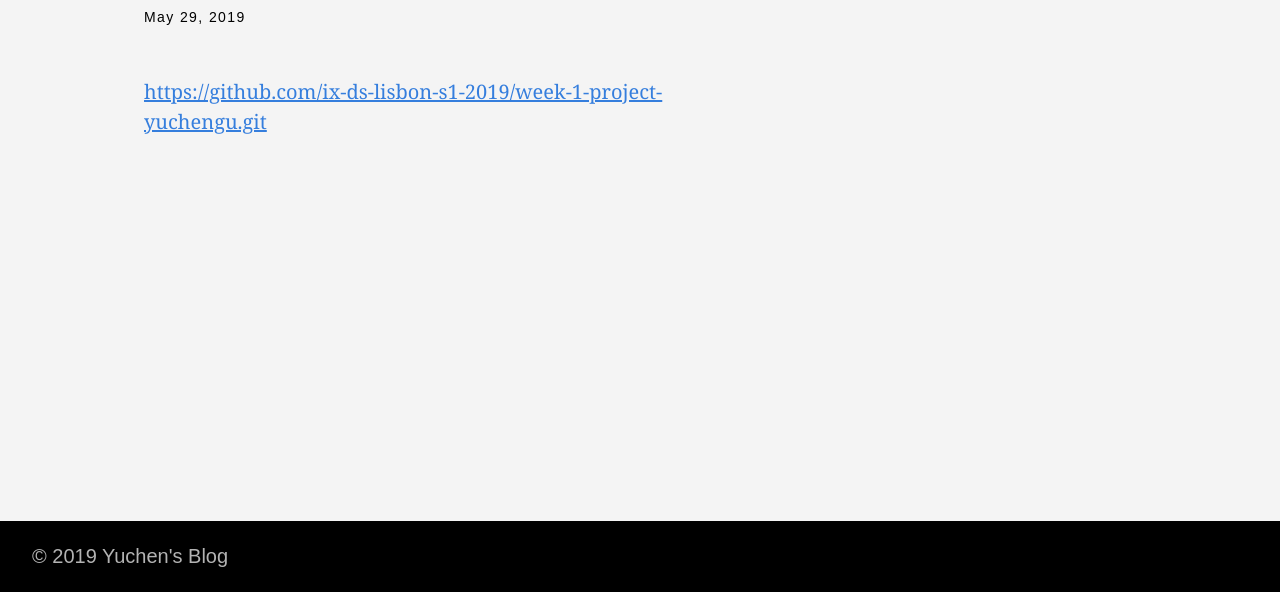
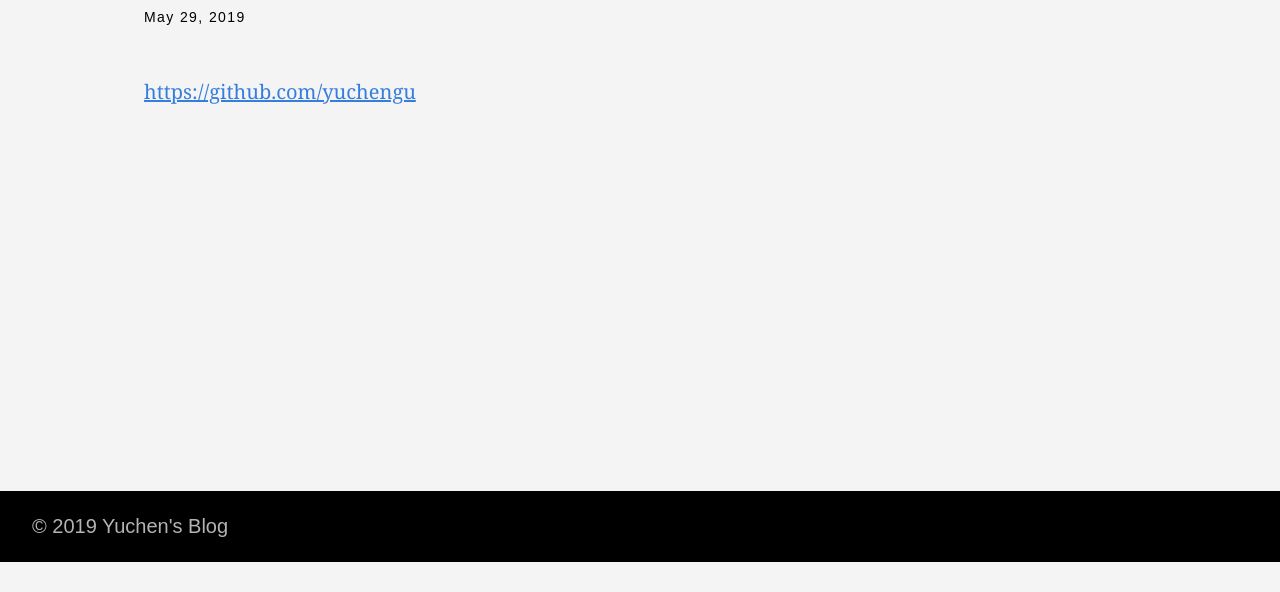
Before and after one commit to yuchengu/yuchengu.github.io, a plain HTML site: page posts/my-first-post-yay/index.html in a window 1280 px wide. Shown: the part 236-828 px from the top of the page. After the commit the page ends 800 px from the top, so only its background shows below. Drawn offline with Linux system fonts and the light colour scheme.

Commit message:
Update index.html

```diff
--- a/posts/my-first-post-yay/index.html
+++ b/posts/my-first-post-yay/index.html
@@ -29,14 +29,14 @@
 
 
     <meta property="og:title" content="My First Post Yay" />
-<meta property="og:description" content="https://github.com/ix-ds-lisbon-s1-2019/week-1-project-yuchengu.git" />
+<meta property="og:description" content=" https://github.com/yuchengu" />
 <meta property="og:type" content="article" />
 <meta property="og:url" content="http://example.org/posts/my-first-post-yay/" />
 <meta property="article:published_time" content="2019-05-29T15:02:47&#43;01:00"/>
 <meta property="article:modified_time" content="2019-05-29T15:02:47&#43;01:00"/>
 
 <meta itemprop="name" content="My First Post Yay">
-<meta itemprop="description" content="https://github.com/ix-ds-lisbon-s1-2019/week-1-project-yuchengu.git">
+<meta itemprop="description" content="https://github.com/yuchengu">
 
 
 <meta itemprop="datePublished" content="2019-05-29T15:02:47&#43;01:00" />
@@ -48,7 +48,7 @@
 <meta itemprop="keywords" content="" />
 <meta name="twitter:card" content="summary"/>
 <meta name="twitter:title" content="My First Post Yay"/>
-<meta name="twitter:description" content="https://github.com/ix-ds-lisbon-s1-2019/week-1-project-yuchengu.git"/>
+<meta name="twitter:description" content="https://github.com/yuchengu"/>
 
   </head>
 
@@ -107,7 +107,7 @@
 
     </header>
 
-    <section class="nested-copy-line-height lh-copy serif f4 nested-links nested-img mid-gray pr4-l w-two-thirds-l"><p><a href="https://github.com/ix-ds-lisbon-s1-2019/week-1-project-yuchengu.git">https://github.com/ix-ds-lisbon-s1-2019/week-1-project-yuchengu.git</a></p>
+    <section class="nested-copy-line-height lh-copy serif f4 nested-links nested-img mid-gray pr4-l w-two-thirds-l"><p><a href="https://github.com/yuchengu">https://github.com/yuchengu</a></p>
 <ul class="pa0">
 
 </ul>
```
